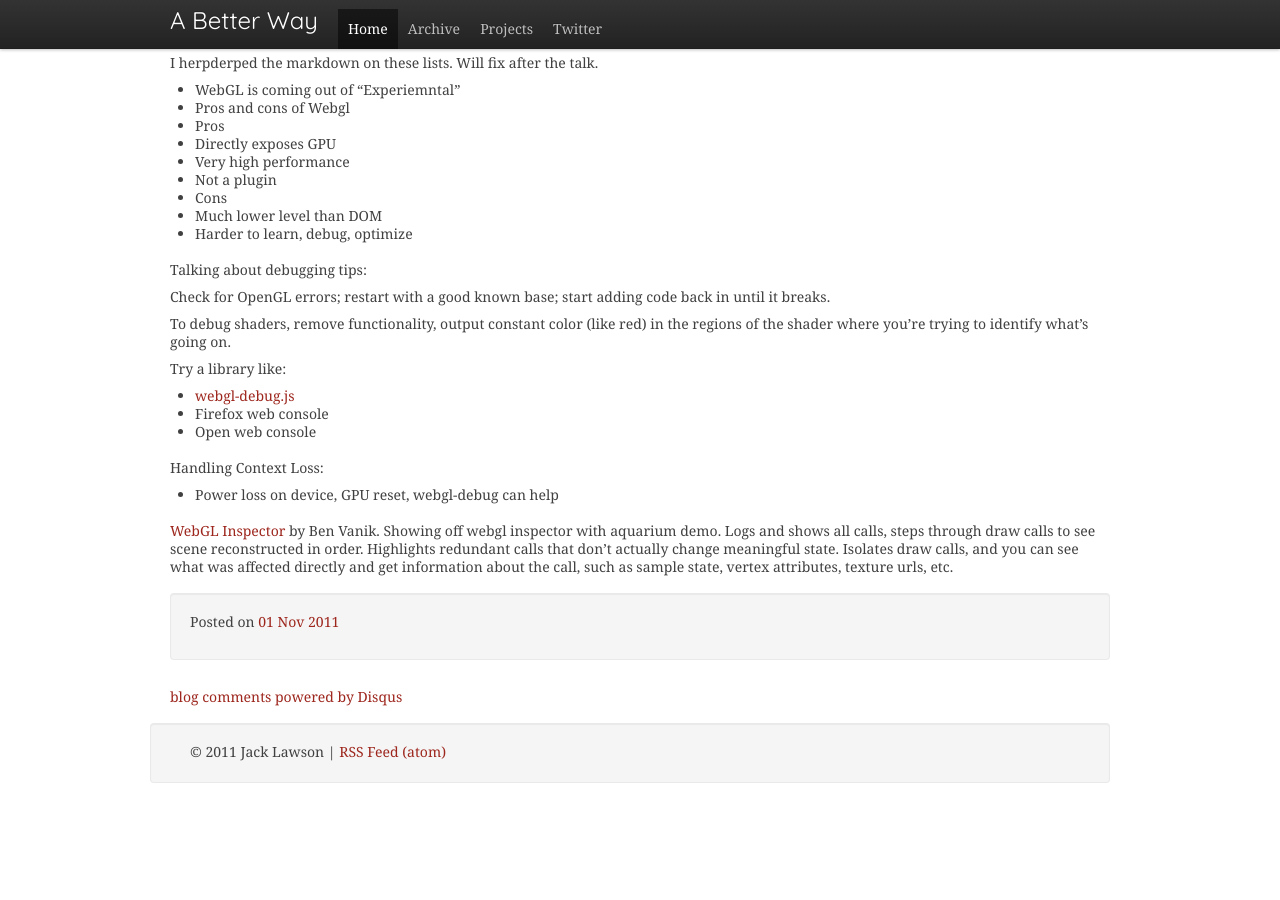
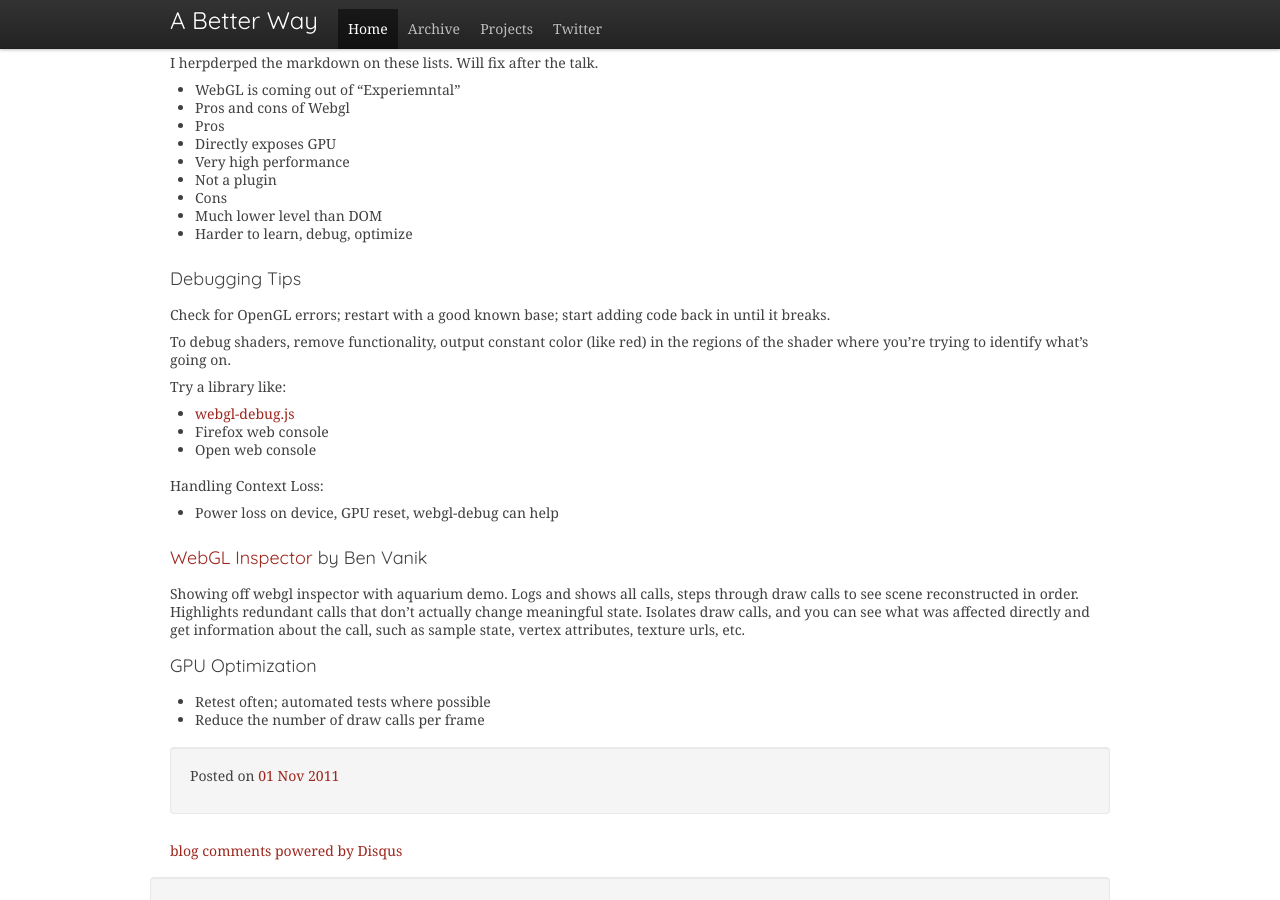
Before and after one commit to ajacksified/ajacksified.github.com, a Jekyll site: the page built from _posts/2011-11-01-new-game-conf-liveblog.markdown, in a window 1280 px wide and 900 px high, scrolled down 647 px. Built offline with Jekyll 4.4.1, drawn with Linux system fonts in a browser that asks for light colours; nearby versions of some CDN libraries; some web fonts are replaced; comment, search, counter and statistics services are not loaded; before the commit the page ends 1450 px from its top, so only the background shows below that.

Commit message:
Session 2

```diff
--- a/_posts/2011-11-01-new-game-conf-liveblog.markdown
+++ b/_posts/2011-11-01-new-game-conf-liveblog.markdown
@@ -7,8 +7,7 @@ categories:
 - html5
 ---
 
-Keynote by Richard Hilleman
----------------------------
+##Keynote by Richard Hilleman
 *Nov 1, 9:00 - 10:00*
 
 Richard Helleman is VP CCD at Electronic Arts.
@@ -21,8 +20,7 @@ Started a little late to liveblog this, so here's a synopsis and high points:
 
 ![Opening Keynote](http://s1-05.twitpicproxy.com/photos/large/439077657.jpg "Opening Keynote")
 
-Debugging and Optimizing WebGL Applications by Ben Vanik &amp; Ken Russel
--------------------------------------------------------------------------
+##Debugging and Optimizing WebGL Applications by Ben Vanik &amp; Ken Russel
 *Nov 1, 10:15 - 11:00*
 
 I herpderped the markdown on these lists. Will fix after the talk.
@@ -37,7 +35,7 @@ I herpderped the markdown on these lists. Will fix after the talk.
 * Much lower level than DOM
 * Harder to learn, debug, optimize
 
-Talking about debugging tips:
+###Debugging Tips
 
 Check for OpenGL errors; restart with a good known base; start adding code
 back in until it breaks.
@@ -46,16 +44,24 @@ To debug shaders, remove functionality, output constant color (like red) in
 the regions of the shader where you're trying to identify what's going on.
 
 Try a library like:
+
 * [webgl-debug.js](http://www.khronos.org/webgl/wiki/Debugging)
 * Firefox web console
 * Open web console
 
 Handling Context Loss:
+
 * Power loss on device, GPU reset, webgl-debug can help
 
-[WebGL Inspector](http://benvanik.github.com/WebGL-Inspector/) by Ben Vanik.
+###[WebGL Inspector](http://benvanik.github.com/WebGL-Inspector/) by Ben Vanik
+
 Showing off webgl inspector with aquarium demo. Logs and shows all calls, steps
 through draw calls to see scene reconstructed in order. Highlights redundant calls
 that don't actually change meaningful state. Isolates draw calls, and you can see
 what was affected directly and get information about the call, such as sample
 state, vertex attributes, texture urls, etc.
+
+###GPU Optimization
+
+* Retest often; automated tests where possible
+* Reduce the number of draw calls per frame
```
